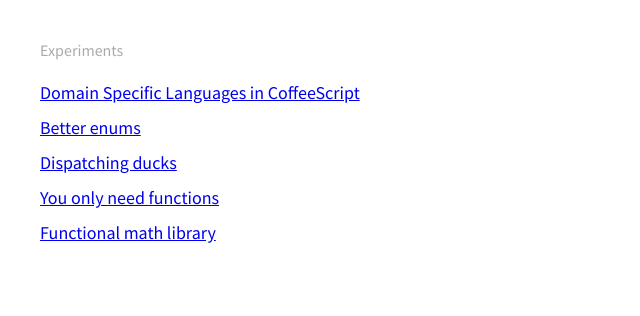
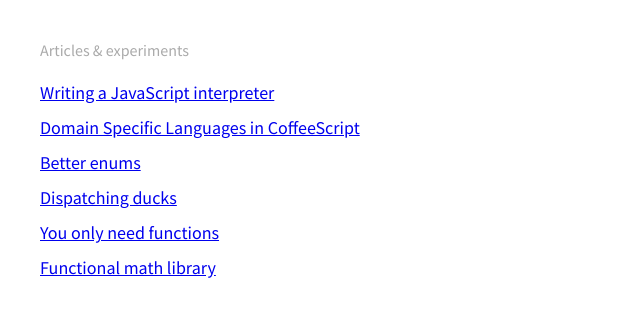
Before and after one commit to adrianton3/adrianton3.github.io, a plain HTML site: page blog/index.html in a window 1280 px wide. Shown: the whole page, without its empty margins (0-640 px from the left). Drawn offline with Linux system fonts and the light colour scheme.

Commit message:
Updated main index and articles index

```diff
--- a/blog/index.html
+++ b/blog/index.html
@@ -8,8 +8,11 @@
 </head>
 <body>
     <section>
-        <h4>Experiments</h4>
+        <h4>Articles &amp; experiments</h4>
         <ul>
+			<li>
+				<a href="art/jinter/jinter.html" class="description">Writing a JavaScript interpreter</a>
+			</li>
             <li>
                 <a href="art/dsl-1/dsl-1.html" class="description">Domain Specific Languages in CoffeeScript</a>
             </li>
```
Also changed, not shown: index.html (+1 -1 lines).
